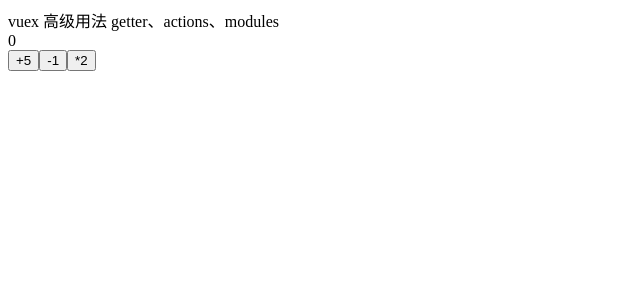
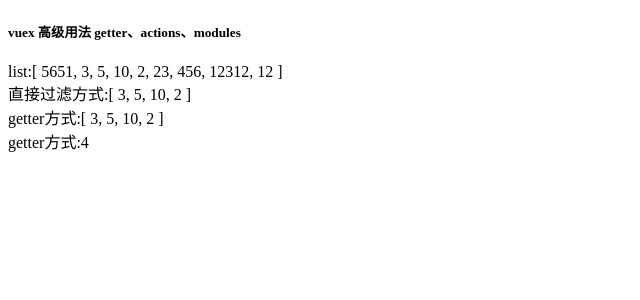
Before and after one commit to slq0378/Vue-demo-webpack, a Vue app: page /store-advanced in a window 1280 px wide. Shown: the top 300 px of the page, without its empty margins (0-640 px from the left). Built offline with nearby package versions, Linux system fonts and the light colour scheme.

Commit message:
Vuex 高级用法-getter
Vuex 高级用法-getter

```diff
--- a/store.js
+++ b/store.js
@@ -6,7 +6,8 @@
 const store = new Vuex.Store({
     // 配置相关
     state: {
-        count: 0, // 任何组件都可以通过$store.state.count读取
+        count: 0, // 任何组件都可以通过$store.state.count读取,
+        list: [5651, 3, 5, 10, 2, 23, 456, 12312, 12]
     },
     mutations: {
         // 改变count，通过提交mutations可以在任何组件改变count值
@@ -34,6 +35,25 @@
             */
             state.count *= params.number
         }
+    },
+    getters: {
+        /**
+         * @method filterList
+         * @param  state对象
+         * @return 过滤后的数组
+         */
+        filterList(state) {
+            return state.list.filter(item => item <= 10)
+        },
+        /**
+         * @method filterListCount
+         * @param  state对象
+         * @param  getters 对象，可以访问其他getter
+         * @return 过滤后数组长度
+         */
+        filterListCount(state, getters) {
+            return getters.filterList.length
+        }
     }
 })
 export default store;
--- a/views/store-advanced.vue
+++ b/views/store-advanced.vue
@@ -1,34 +1,29 @@
 <template>
     <div>
-        <div>vuex 高级用法 getter、actions、modules </div>
-        <div>{{count}}</div>
-        <button @click="add">+5</button>
-        <button @click="minus">-1</button>
-        <button @click="multiply">*2</button>
+        <h5>vuex 高级用法 getter、actions、modules </h5>
+        <div>list:{{list}}</div>
+        <div>直接过滤方式:{{filteredList}}</div>
+        <div>getter方式:{{filterList}}</div>
+        <div>getter方式:{{filterListCount}}</div>
     </div>
 </template>
 <script type="text/javascript">
 export default {
     computed: {
-        count() {
-            return this.$store.state.count
+        list() {
+            return this.$store.state.list
+        },
+        filteredList() {
+            return this.$store.state.list.filter(item => item <= 10)
+        },
+        filterList(){
+            return this.$store.getters.filterList
+        },
+        filterListCount(){
+            return this.$store.getters.filterListCount
         }
     },
     methods: {
-        add() {
-        	// 传递参数
-            this.$store.commit('increment', 5)
-        },
-        minus() {
-            this.$store.commit('decrease')
-        },
-        multiply() {
-        	// 直接使用type属性的对象传递参数
-            this.$store.commit({
-                type: 'multiply',
-                number: 2
-            })
-        }
     }
 }
 </script>
```
